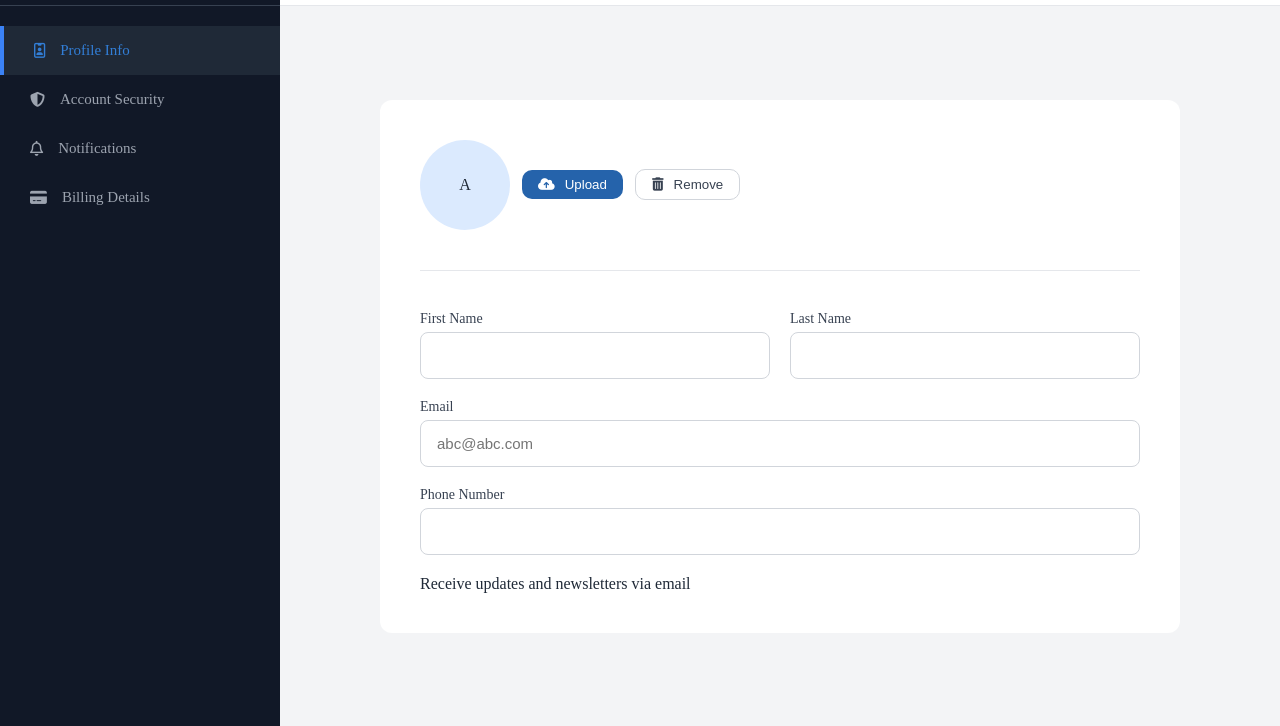
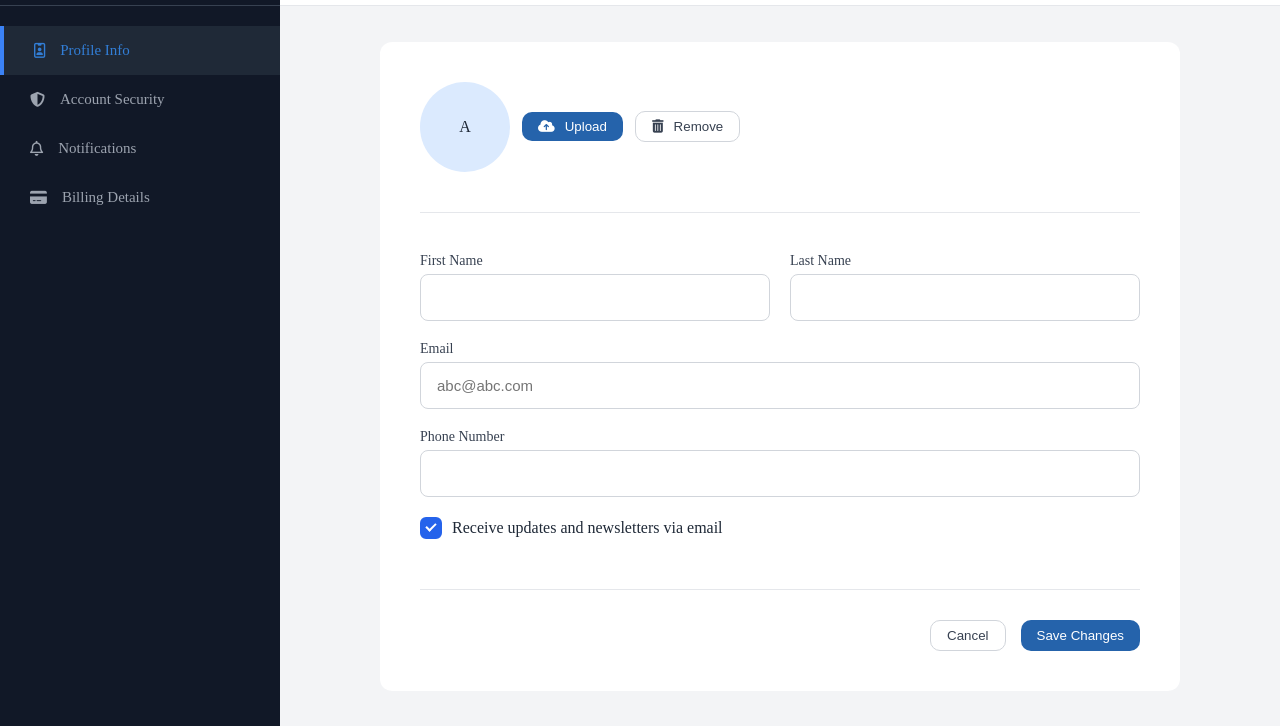
Before and after one commit to beruse2005-cloud/03_CSS, a plain HTML site: page practice7/index.html in a window 1280 px wide. Shown: the part 74-800 px from the top of the page. Drawn offline with Linux system fonts and the light colour scheme.

Commit message:
practice7 완성?

```diff
--- a/practice7/index.html
+++ b/practice7/index.html
@@ -68,21 +68,35 @@
                         <input type="text" id="lastName" class="form-input" />
                     </div>
                 </div>
-                <div>
+                <div class="form-row">
                     <div class="input-group">
                         <label for="email">Email</label>
                         <input type="text" id="email" class="form-input" placeholder="abc@abc.com" />
                     </div>
                 </div>
-                <div>
+                <div class="form-row">
                     <div class="input-group">
                         <label for="phoneNumber">Phone Number</label>
                         <input type="tel" id="phoneNumber" class="form-input" />
                     </div>
                 </div>
-                <div>Receive updates and newsletters via email</div>
+                <div class="form-row">
+                    <!-- 체크 박스 들어가야 하는 자리 -->
+                    <div class="form-group">
+                        <label class="custom-checkbox-wrapper">
+                            <input type="checkbox" class="hidden-checkbox" checked />
+                            <div class="checkbox-box">
+                                <div class="checkmark-icon"></div>
+                            </div>
+                            <span class="checkbox-label">Receive updates and newsletters via email</span>
+                        </label>
+                    </div>
+                </div>
+                <div class="form-actions">
+                    <button class="btn btn-outline">Cancel</button>
+                    <button class="btn btn-primary">Save Changes</button>
+                </div>
             </div>
-            <div></div>
         </div>
     </div>
 </main>
--- a/practice7/style.css
+++ b/practice7/style.css
@@ -220,3 +220,51 @@ header {
     outline: none;
     border-color: #2563ab;
 }
+
+.custom-checkbox-wrapper {
+    display: flex;
+    align-items: center;
+    cursor: pointer;
+    user-select: none;
+}
+
+.hidden-checkbox {
+    display: none;     /* 화면에 출력되지 않게끔 함. 대신 html 코드는 있음 */
+}
+
+.checkbox-box {
+    width: 22px;
+    height: 22px;
+    border: 2px solid #d1d5db;
+    border-radius: 6px;
+    display: flex;
+    justify-content: center;
+    align-items: center;
+    background-color: white;
+    transition: all 0.2s;
+    padding-bottom: 4px;
+    margin-right: 10px;
+}
+
+.checkmark-icon {
+    width: 6px;
+    height: 10px;
+    border-bottom: 2px solid white;
+    border-right: 2px solid white;
+    transform: rotate(45deg);
+}
+
+/* + 는 형제 관계에서 선택할 때 사용 */
+.hidden-checkbox:checked + .checkbox-box {
+    background-color: #2563eb;
+    border-color: #2563eb;
+}
+
+.form-actions {
+    display: flex;
+    justify-content: flex-end;
+    gap: 15px;
+    margin-top: 30px;
+    padding-top: 30px;
+    border-top: 1px solid #e5e7eb;
+}
```
